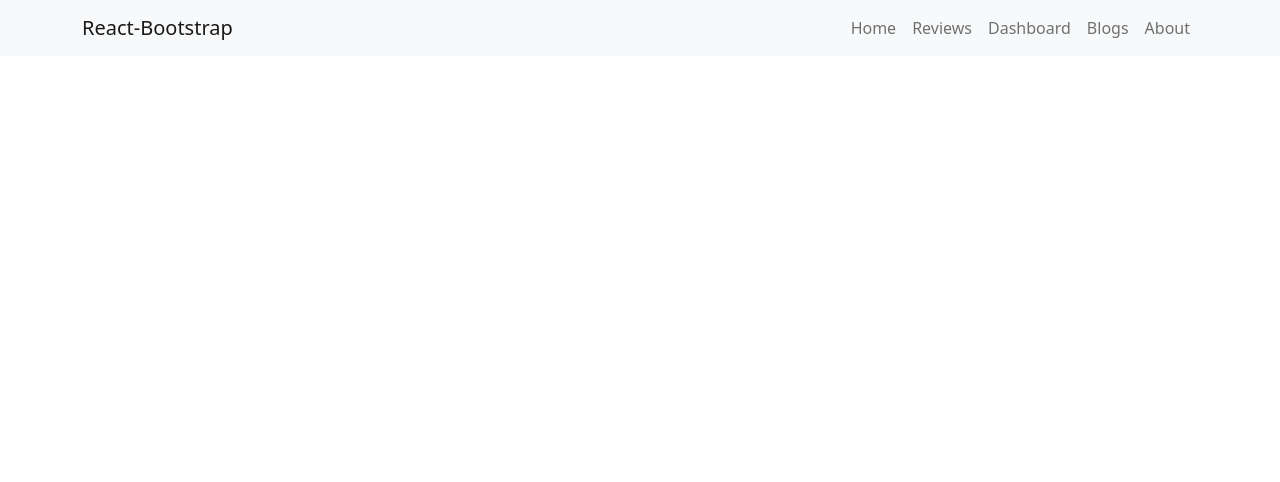
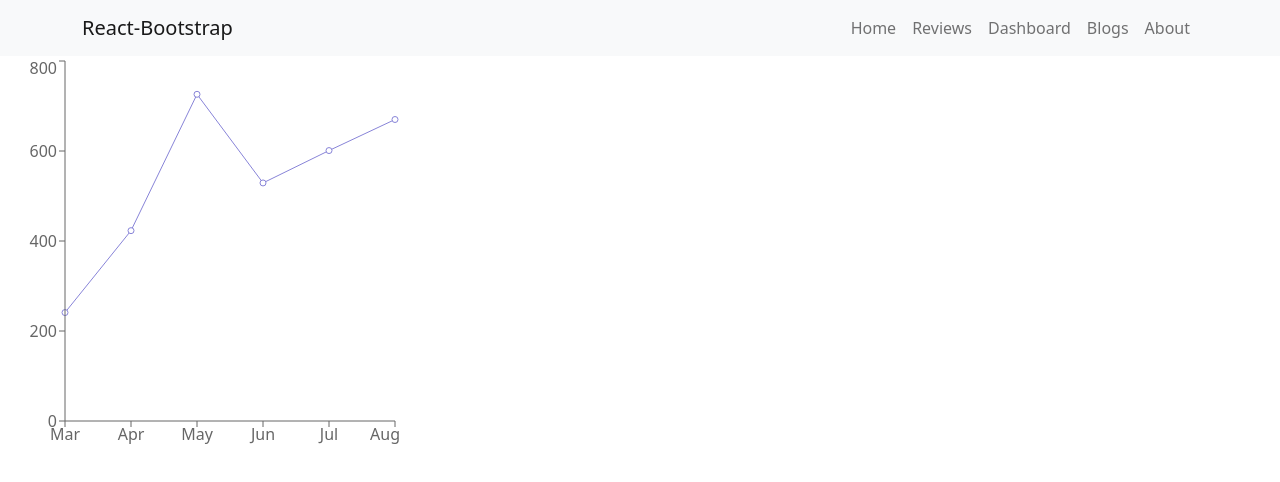
Before and after one commit to ProgramerPritom/Review-Bazar, a React (Create React App) app: page /dashboard in a window 1280 px wide. Shown: the top 482 px of the page. Built offline with nearby package versions, Linux system fonts and the light colour scheme.

Commit message:
added rechart first charts

```diff
--- a/src/Component/Dashboard/Dashboard.js
+++ b/src/Component/Dashboard/Dashboard.js
@@ -1,11 +1,19 @@
 import React from 'react';
+import { Line, LineChart, XAxis, YAxis } from 'recharts';
 import useData from '../Hooks/useData';
+import MyLineChart from '../MylineChart/MyLineChart';
 
 const Dashboard = () => {
     const [data,setData] = useData([])
     return (
         <div>
-
+            <div className="mylineChart">
+                <LineChart width={400} height={400} data={data}>
+                    <Line dataKey='sell' stroke="#8884d8"></Line>
+                    <XAxis dataKey='month' />
+                    <YAxis />
+                </LineChart>
+            </div>
         </div>
     );
 };
```
